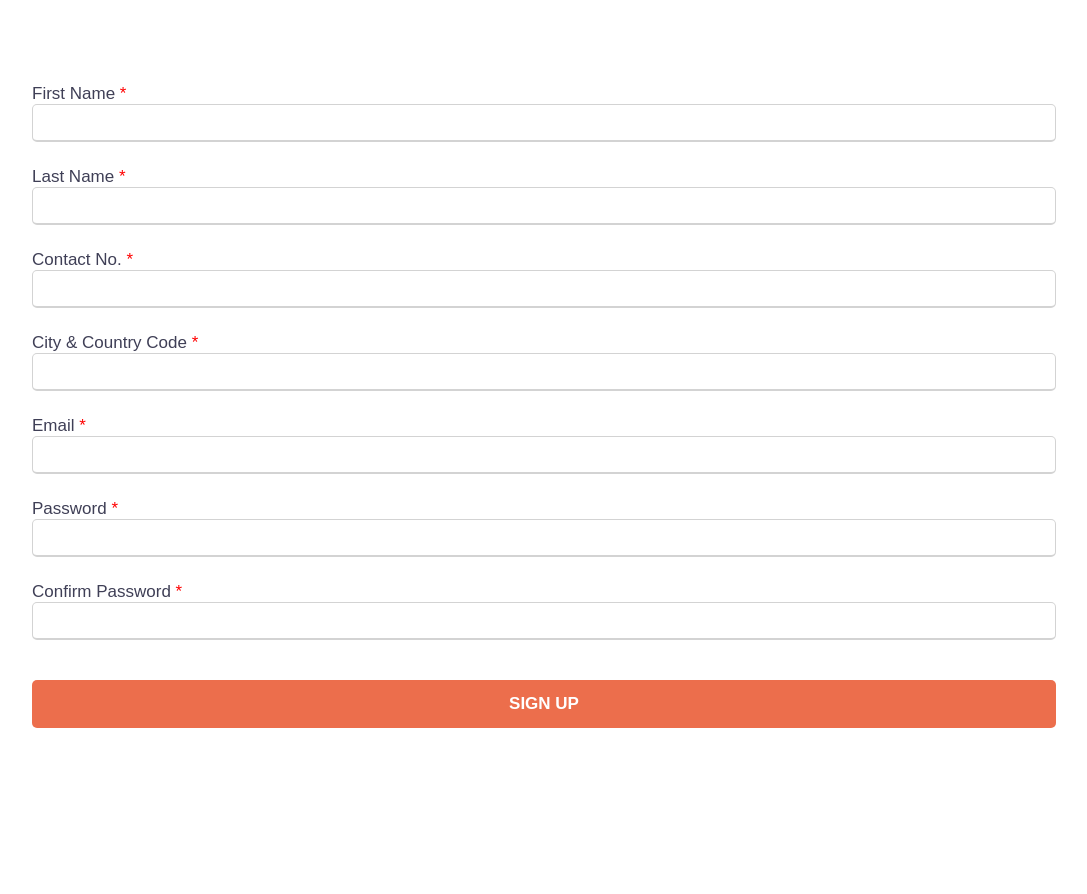
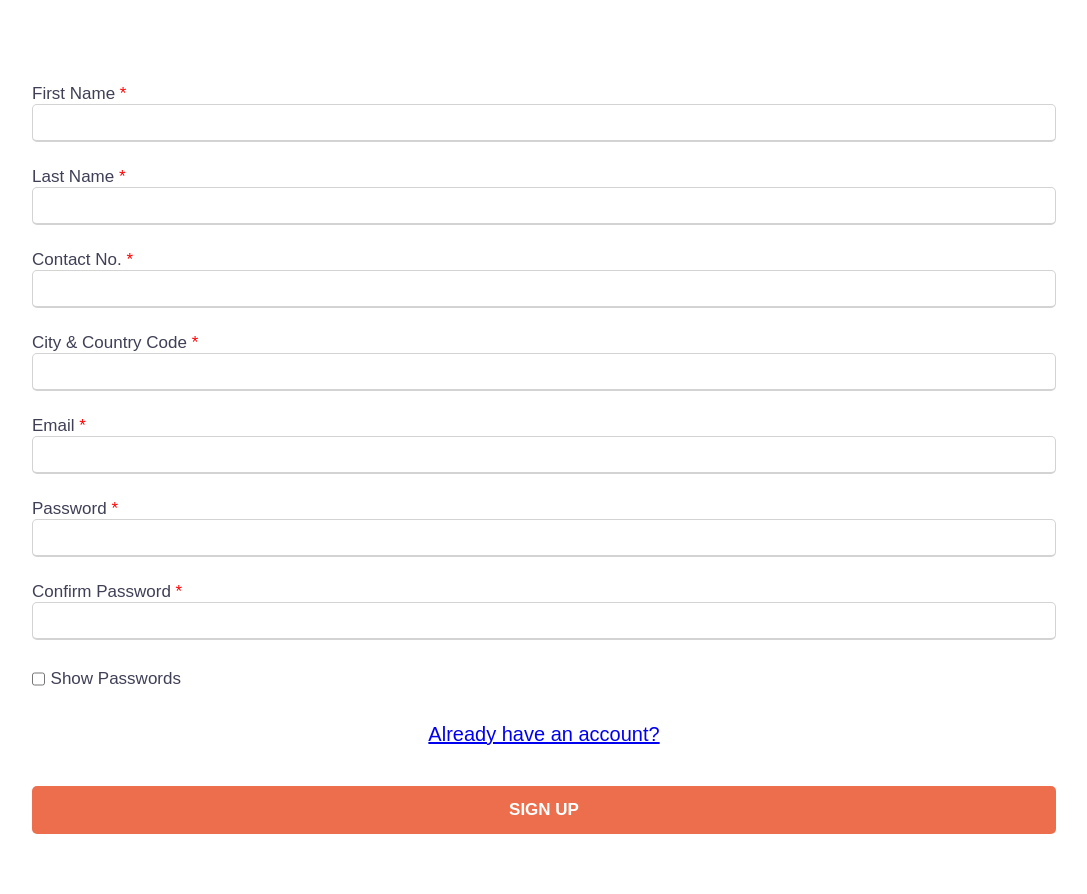
Before and after one commit to theresa-de-ocampo/weather-app, a PHP site: page /register.html in a window 1280 px wide. Shown: the part 241-1135 px from the top of the page, without its empty margins (96-1183 px from the left). Before the commit the page ends 969 px from the top, so only its background shows below. Run offline with PHP 8.4, Linux system fonts and the light colour scheme; some libraries are stand-ins or nearby versions.

Commit message:
:children_crossing: Add show password, and back to login

```diff
--- a/www/css/general.css
+++ b/www/css/general.css
@@ -28,3 +28,7 @@ body {
 		env(safe-area-inset-left, 0px);
 		font-size: 20px;
 }
+
+.inline {
+	display: inline;
+}
--- a/www/css/login-registration.css
+++ b/www/css/login-registration.css
@@ -97,6 +70,16 @@ input:focus {
 	border-color: var(--charade);
 }
 
+input[type="checkbox"] {
+	width: unset;
+}
+
+input[type="checkbox"], .show-password-label {
+	display: inline-block;
+	margin-top: 20px;
+	vertical-align: middle;
+}
+
 a {
 	margin-top: 25px;
 	display: block;
--- a/www/js/register.js
+++ b/www/js/register.js
@@ -23,3 +23,5 @@ function onSuccess(position) {
 		$("#location").val(data[0].name + ", " + data[0].country);
 	});
 }
+
+$("#show-passwords").on("click", toggleVisibility);
--- /dev/null
+++ b/www/js/show-password.js
@@ -0,0 +1,15 @@
+// jshint esversion: 6
+function toggleVisibility(e) {
+	let qualifier = "";
+	if (typeof e.data !== "undefined")
+		qualifier = e.data.qualifier;
+	const $passwordFields = $(qualifier + " input[name*='password']");
+	if ($passwordFields.first().attr("type") === "password")
+		$passwordFields.each(function() {
+			$(this).attr("type", "text");
+		});
+	else
+		$passwordFields.each(function() {
+			$(this).attr("type", "password");
+		});
+}
--- a/www/register.html
+++ b/www/register.html
@@ -48,11 +48,16 @@
 		<label for="confirm-password">Confirm Password <span class="required">*</span></label>
 		<input id="confirm-password" type="password" name="confirm-password" required />
 
+		<input id="show-passwords" type="checkbox" class="show-password" />
+		<label for="show-passwords" class="inline show-password-label">Show Passwords</label>
+
+		<a href="login.html">Already have an account?</a>
 		<button id="sign-up" type="submit">SIGN UP</button>
 	</form>
 
 	<script src="js/jquery-3.6.0.min.js"></script>
 	<script src="js/open-weather-map.js"></script>
+	<script src="js/show-password.js"></script>
 	<script src="js/validation.js"></script>
 	<script src="js/crypto-4.1.1.min.js"></script>
 	<script src="js/crypto.js"></script>
```
Also changed, not shown: other parts of www/css/login-registration.css (+16 -43 lines). Lines whose indentation alone changed are shown as unchanged.
